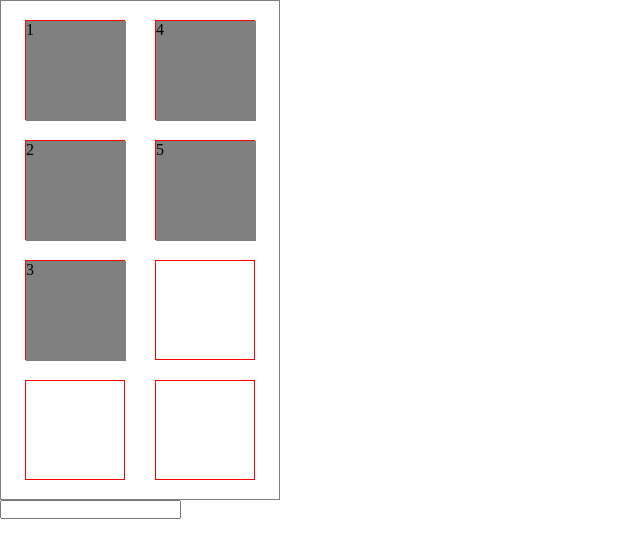
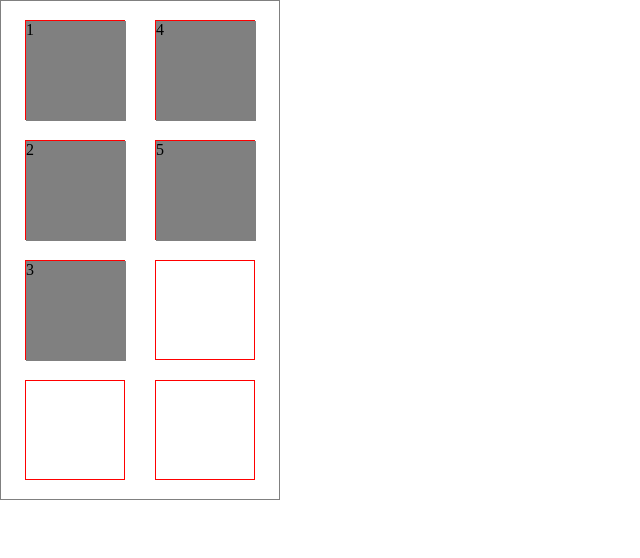
Before and after one commit to angelo2301/jqueryUI, a plain HTML site: page index.html in a window 1280 px wide. Shown: the whole page, without its empty margins (0-640 px from the left). Drawn offline with Linux system fonts and the light colour scheme.

Commit message:
quitar input sobrante

```diff
--- a/index.html
+++ b/index.html
@@ -57,8 +57,5 @@
       </div>
 
     </div>
-
-      <input type="text" id="datepicker" name="" value="">
-
   </body>
 </html>
```
